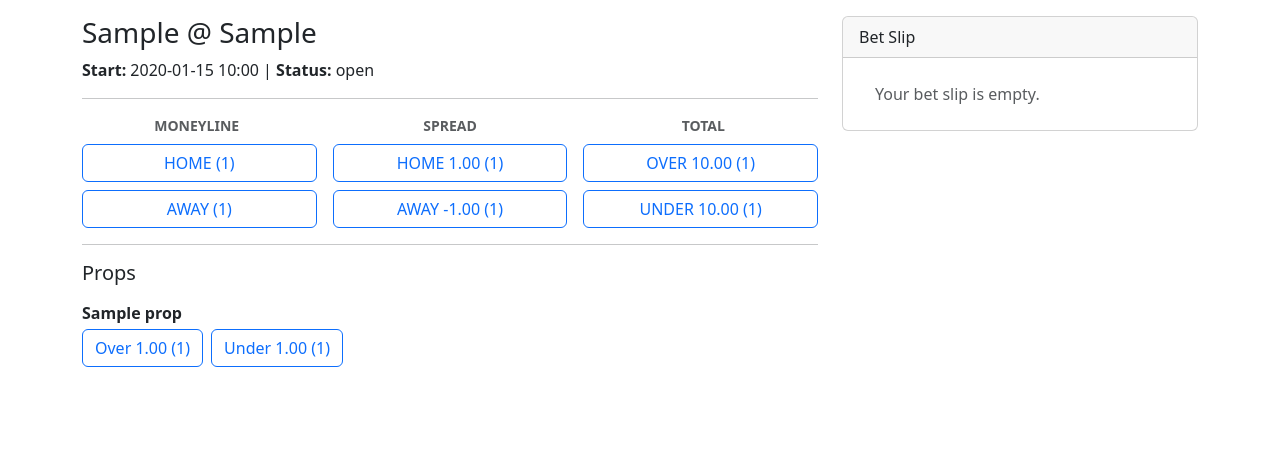
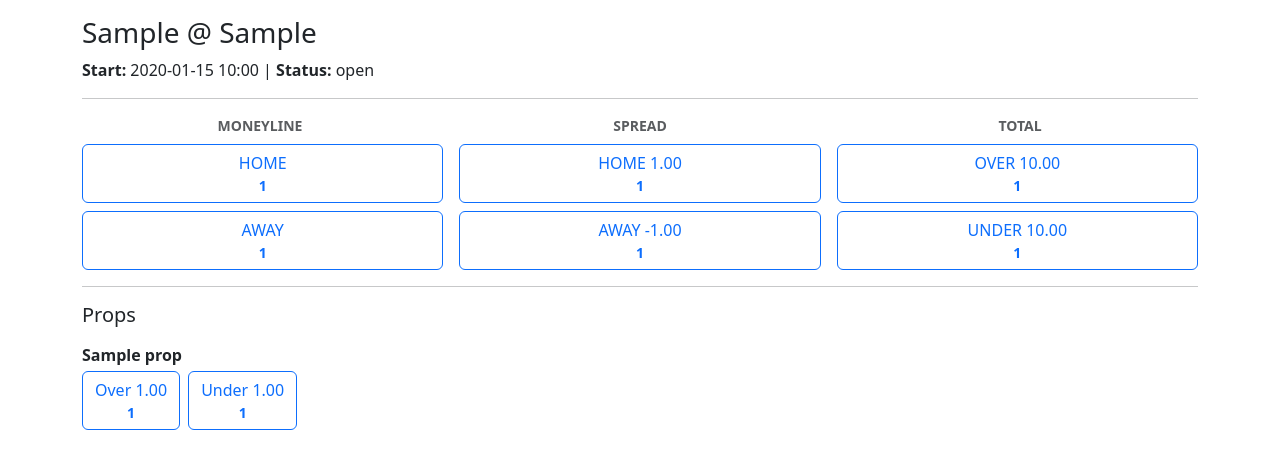
Before and after one commit to Viizorr/CFB26_Fakebook, a Flask app: page /game/1 in a window 1280 px wide. Shown: the part 64-533 px from the top of the page. Run offline with Flask 3, Linux system fonts and the light colour scheme; a user stored in the database is signed in; tables that the repository leaves empty hold one stand-in row (values such as "Sample post").

Commit message:
updated game detail page UI

```diff
--- a/static/js/main.js
+++ b/static/js/main.js
@@ -1,20 +1,16 @@
 document.addEventListener('DOMContentLoaded', function () {
-    // Detect if we are on the game detail page by checking for the unique form ID
-    const detailsSlipForm = document.getElementById('details-slip-form');
+    // --- Global Bet Slip (Slide-up) Logic ---
+    const betSlipLegs = [];
+    const betSlipList = document.getElementById('bet-slip-legs'); // This should be for the global slip
+    const emptySlipMessage = document.getElementById('bet-slip-empty');
+    const betSlipFooter = document.getElementById('bet-slip-footer');
+    const betsJsonInput = document.getElementById('bets-json-input');
+    const betSlipForm = document.getElementById('bet-slip-form'); // Global form
+    const stakeInput = document.getElementById('stake'); // Global stake input
+    const riskAmountEl = document.getElementById('risk-amount'); // Global risk
+    const payoutAmountEl = document.getElementById('payout-amount'); // Global payout
 
-    if (detailsSlipForm) {
-        /***************************************************
-         * LOGIC FOR THE GAME DETAIL PAGE STATIC BET SLIP
-         ***************************************************/
-        const betSlip = []; // Will only ever hold 0 or 1 bet
     const oddsButtons = document.querySelectorAll('.js-odds-pick');
-        const slipLegsList = document.getElementById('details-slip-legs');
-        const slipEmptyMsg = document.getElementById('details-slip-empty');
-        const slipFooter = document.getElementById('details-slip-footer');
-        const stakeInput = document.getElementById('details-stake-input');
-        const betsJsonInput = document.getElementById('details-bets-json-input');
-        const riskAmountEl = document.getElementById('details-risk-amount');
-        const payoutAmountEl = document.getElementById('details-payout-amount');
 
     function calculateAmericanPayout(stake, price) {
         const stakeF = parseFloat(stake);
@@ -32,20 +28,127 @@ document.addEventListener('DOMContentLoaded', function () {
         return stakeF + profit;
     }
 
-        function renderDetailsSlip() {
-            // Clear list
-            slipLegsList.innerHTML = '';
+    function updateGlobalCalculation() {
+        const stake = parseFloat(stakeInput.value) || 0;
+        let payout = 0;
 
-            if (betSlip.length === 0) {
-                slipLegsList.appendChild(slipEmptyMsg);
-                slipFooter.style.display = 'none';
-                stakeInput.value = '';
+        if (betSlipLegs.length === 1) { // Single bet logic
+            const price = betSlipLegs[0].price;
+            payout = calculateAmericanPayout(stake, price);
+        } else if (betSlipLegs.length > 1) { // Parlay logic
+            let totalOdds = 1;
+            for (const leg of betSlipLegs) {
+                const price = parseInt(leg.price, 10);
+                if (price > 0) {
+                    totalOdds *= (price / 100) + 1;
                 } else {
-                const leg = betSlip[0];
+                    totalOdds *= (100 / Math.abs(price)) + 1;
+                }
+            }
+            payout = stake * totalOdds;
+        }
+
+        riskAmountEl.textContent = `$${stake.toFixed(2)}`;
+        payoutAmountEl.textContent = `$${payout.toFixed(2)}`;
+
+        // Update form action based on single or parlay
+        if (betSlipLegs.length > 1) {
+            betSlipForm.querySelector('button[type="submit"]').textContent = 'Submit Parlay';
+        } else {
+            betSlipForm.querySelector('button[type="submit"]').textContent = 'Place Bet';
+        }
+    }
+
+
+    function renderBetSlip() {
+        if (!betSlipList || !emptySlipMessage || !betSlipFooter || !betsJsonInput) {
+            console.error("Bet slip elements not found. Global bet slip may be missing from base.html.");
+            return; // Gracefully exit if elements aren't present
+        }
+
+        // Clear current slip
+        betSlipList.innerHTML = '';
+
+        if (betSlipLegs.length === 0) {
+            betSlipList.appendChild(emptySlipMessage);
+            betSlipFooter.style.display = 'none';
+            stakeInput.value = ''; // Clear stake when slip is empty
+        } else {
+            betSlipLegs.forEach(leg => {
                 const li = document.createElement('li');
                 li.className = 'list-group-item d-flex justify-content-between align-items-center';
                 li.innerHTML = `
                     <span>${leg.label} <strong>(${leg.price})</strong></span>
                     <button class="btn-close" data-remove-id="${leg.betId}"></button>
                 `;
-                slipLeg
+                betSlipList.appendChild(li);
+            });
+            betSlipFooter.style.display = 'block';
+        }
+
+        // Update hidden input for form submission
+        betsJsonInput.value = JSON.stringify(betSlipLegs.map(leg => ({
+            gameId: leg.gameId,
+            propId: leg.propId,
+            betType: leg.betType,
+            selection: leg.selection,
+            price: leg.price,
+            line: leg.line,
+        })));
+
+        // Always update calculation when slip changes
+        updateGlobalCalculation();
+    }
+
+    oddsButtons.forEach(button => {
+        button.addEventListener('click', function () {
+            const betId = this.dataset.betId;
+            const existingIndex = betSlipLegs.findIndex(leg => leg.betId === betId);
+
+            if (existingIndex > -1) {
+                // Bet already in slip, remove it
+                betSlipLegs.splice(existingIndex, 1);
+                this.classList.remove('active');
+            } else {
+                // Add new bet to slip
+                betSlipLegs.push({
+                    betId: betId,
+                    gameId: this.dataset.gameId,
+                    propId: this.dataset.propId || null,
+                    betType: this.dataset.betType,
+                    selection: this.dataset.selection,
+                    label: this.dataset.label,
+                    price: this.dataset.price,
+                    line: this.dataset.line || null,
+                });
+                this.classList.add('active');
+            }
+            renderBetSlip();
+        });
+    });
+
+    if (betSlipList) { // Check if betSlipList exists before adding listener
+        betSlipList.addEventListener('click', function(e) {
+            if (e.target.matches('[data-remove-id]')) {
+                const betIdToRemove = e.target.dataset.removeId;
+                const indexToRemove = betSlipLegs.findIndex(leg => leg.betId === betIdToRemove);
+                if (indexToRemove > -1) {
+                    betSlipLegs.splice(indexToRemove, 1);
+                    // Deactivate the corresponding button
+                    const buttonToDeactivate = document.querySelector(`[data-bet-id="${betIdToRemove}"]`);
+                    if (buttonToDeactivate) {
+                        buttonToDeactivate.classList.remove('active');
+                    }
+                    renderBetSlip();
+                }
+            }
+        });
+    }
+
+    if (stakeInput) { // Add listener for stake input changes
+        stakeInput.addEventListener('input', updateGlobalCalculation);
+    }
+
+    // Initial render
+    renderBetSlip();
+});
--- a/templates/game_detail.html
+++ b/templates/game_detail.html
@@ -2,7 +2,7 @@
 {% block content %}
 
 <div class="row">
-    <div class="col-md-8">
+    <div class="col-md-12">
         <h3>{{ game.away_team }} @ {{ game.home_team }}</h3>
         <p><strong>Start:</strong> {{ game.start_time.strftime('%Y-%m-%d %H:%M') }} | <strong>Status:</strong> {{ game.status }}</p>
         <hr>
@@ -17,20 +17,38 @@
             <div class="row g-3">
                 <div class="col-md-4 d-grid gap-2">
                     {% if game.ml_home is not none %}
-                    <button class="btn btn-outline-primary js-odds-pick" data-bet-id="g{{ game.id }}-ml-h" data-game-id="{{ game.id }}" data-bet-type="ML" data-selection="HOME" data-price="{{ game.ml_home }}" data-label="{{ game.home_team }} ML">HOME ({{ game.ml_home }})</button>
-                    <button class="btn btn-outline-primary js-odds-pick" data-bet-id="g{{ game.id }}-ml-a" data-game-id="{{ game.id }}" data-bet-type="ML" data-selection="AWAY" data-price="{{ game.ml_away }}" data-label="{{ game.away_team }} ML">AWAY ({{ game.ml_away }})</button>
+                    <button class="btn btn-outline-primary js-odds-pick" data-bet-id="g{{ game.id }}-ml-h" data-game-id="{{ game.id }}" data-bet-type="ML" data-selection="HOME" data-price="{{ game.ml_home }}" data-label="{{ game.home_team }} ML">
+                        <div>HOME</div>
+                        <div class="small fw-semibold">{{ game.ml_home }}</div>
+                    </button>
+                    <button class="btn btn-outline-primary js-odds-pick" data-bet-id="g{{ game.id }}-ml-a" data-game-id="{{ game.id }}" data-bet-type="ML" data-selection="AWAY" data-price="{{ game.ml_away }}" data-label="{{ game.away_team }} ML">
+                        <div>AWAY</div>
+                        <div class="small fw-semibold">{{ game.ml_away }}</div>
+                    </button>
                     {% endif %}
                 </div>
                 <div class="col-md-4 d-grid gap-2">
                     {% if game.spread_line is not none %}
-                    <button class="btn btn-outline-primary js-odds-pick" data-bet-id="g{{ game.id }}-s-h" data-game-id="{{ game.id }}" data-bet-type="SPREAD" data-selection="HOME" data-price="{{ game.spread_home_odds }}" data-line="{{ game.spread_line }}" data-label="{{ game.home_team }} {{ game.spread_line }}">HOME {{ game.spread_line }} ({{ game.spread_home_odds }})</button>
-                    <button class="btn btn-outline-primary js-odds-pick" data-bet-id="g{{ game.id }}-s-a" data-game-id="{{ game.id }}" data-bet-type="SPREAD" data-selection="AWAY" data-price="{{ game.spread_away_odds }}" data-line="{{ -game.spread_line }}" data-label="{{ game.away_team }} {{ -game.spread_line if game.spread_line > 0 else game.spread_line|abs }}">AWAY {% set awayspread = -game.spread_line %}{{ '+' if awayspread > 0 else '' }}{{ awayspread }} ({{ game.spread_away_odds }})</button>
+                    <button class="btn btn-outline-primary js-odds-pick" data-bet-id="g{{ game.id }}-s-h" data-game-id="{{ game.id }}" data-bet-type="SPREAD" data-selection="HOME" data-price="{{ game.spread_home_odds }}" data-line="{{ game.spread_line }}" data-label="{{ game.home_team }} {{ game.spread_line }}">
+                        <div>HOME {{ game.spread_line }}</div>
+                        <div class="small fw-semibold">{{ game.spread_home_odds }}</div>
+                    </button>
+                    <button class="btn btn-outline-primary js-odds-pick" data-bet-id="g{{ game.id }}-s-a" data-game-id="{{ game.id }}" data-bet-type="SPREAD" data-selection="AWAY" data-price="{{ game.spread_away_odds }}" data-line="{{ -game.spread_line }}" data-label="{{ game.away_team }} {{ -game.spread_line if game.spread_line > 0 else game.spread_line|abs }}">
+                        <div>AWAY {% set awayspread = -game.spread_line %}{{ '+' if awayspread > 0 else '' }}{{ awayspread }}</div>
+                        <div class="small fw-semibold">{{ game.spread_away_odds }}</div>
+                    </button>
                     {% endif %}
                 </div>
                 <div class="col-md-4 d-grid gap-2">
                     {% if game.total_points is not none %}
-                    <button class="btn btn-outline-primary js-odds-pick" data-bet-id="g{{ game.id }}-t-o" data-game-id="{{ game.id }}" data-bet-type="TOTAL" data-selection="OVER" data-price="{{ game.over_odds }}" data-line="{{ game.total_points }}" data-label="Over {{ game.total_points }}">OVER {{ game.total_points }} ({{ game.over_odds }})</button>
-                    <button class="btn btn-outline-primary js-odds-pick" data-bet-id="g{{ game.id }}-t-u" data-game-id="{{ game.id }}" data-bet-type="TOTAL" data-selection="UNDER" data-price="{{ game.under_odds }}" data-line="{{ game.total_points }}" data-label="Under {{ game.total_points }}">UNDER {{ game.total_points }} ({{ game.under_odds }})</button>
+                    <button class="btn btn-outline-primary js-odds-pick" data-bet-id="g{{ game.id }}-t-o" data-game-id="{{ game.id }}" data-bet-type="TOTAL" data-selection="OVER" data-price="{{ game.over_odds }}" data-line="{{ game.total_points }}" data-label="Over {{ game.total_points }}">
+                        <div>OVER {{ game.total_points }}</div>
+                        <div class="small fw-semibold">{{ game.over_odds }}</div>
+                    </button>
+                    <button class="btn btn-outline-primary js-odds-pick" data-bet-id="g{{ game.id }}-t-u" data-game-id="{{ game.id }}" data-bet-type="TOTAL" data-selection="UNDER" data-price="{{ game.under_odds }}" data-line="{{ game.total_points }}" data-label="Under {{ game.total_points }}">
+                        <div>UNDER {{ game.total_points }}</div>
+                        <div class="small fw-semibold">{{ game.under_odds }}</div>
+                    </button>
                     {% endif %}
                 </div>
             </div>
@@ -41,8 +59,14 @@
             {% for p in game.props if p.status != 'closed' %}
                 <div class="fw-semibold">{{ p.name }}</div>
                 <div class="d-flex gap-2 mt-1 mb-3">
-                    <button class="btn btn-outline-primary js-odds-pick" data-bet-id="p{{ p.id }}-ou-o" data-game-id="{{ p.game_id }}" data-prop-id="{{ p.id }}" data-bet-type="PROP" data-selection="OVER" data-price="{{ p.over_odds }}" data-line="{{ p.line }}" data-label="{{ p.name }} Over {{ p.line }}">Over {{ '%.2f'|format(p.line) }} ({{ p.over_odds }})</button>
-                    <button class="btn btn-outline-primary js-odds-pick" data-bet-id="p{{ p.id }}-ou-u" data-game-id="{{ p.game_id }}" data-prop-id="{{ p.id }}" data-bet-type="PROP" data-selection="UNDER" data-price="{{ p.under_odds }}" data-line="{{ p.line }}" data-label="{{ p.name }} Under {{ p.line }}">Under {{ '%.2f'|format(p.line) }} ({{ p.under_odds }})</button>
+                    <button class="btn btn-outline-primary js-odds-pick" data-bet-id="p{{ p.id }}-ou-o" data-game-id="{{ p.game_id }}" data-prop-id="{{ p.id }}" data-bet-type="PROP" data-selection="OVER" data-price="{{ p.over_odds }}" data-line="{{ p.line }}" data-label="{{ p.name }} Over {{ p.line }}">
+                        <div>Over {{ '%.2f'|format(p.line) }}</div>
+                        <div class="small fw-semibold">{{ p.over_odds }}</div>
+                    </button>
+                    <button class="btn btn-outline-primary js-odds-pick" data-bet-id="p{{ p.id }}-ou-u" data-game-id="{{ p.game_id }}" data-prop-id="{{ p.id }}" data-bet-type="PROP" data-selection="UNDER" data-price="{{ p.under_odds }}" data-line="{{ p.line }}" data-label="{{ p.name }} Under {{ p.line }}">
+                        <div>Under {{ '%.2f'|format(p.line) }}</div>
+                        <div class="small fw-semibold">{{ p.under_odds }}</div>
+                    </button>
                 </div>
             {% endfor %}
             {% endif %}
@@ -51,41 +75,5 @@
             <p class="text-muted">Betting is closed for this game.</p>
         {% endif %}
     </div>
-
-    <div class="col-md-4">
-        <div class="card">
-            <div class="card-header">
-                Bet Slip
-            </div>
-            <div class="card-body">
-                <form action="{{ url_for('place_bet') }}" method="POST" id="details-slip-form">
-                    <ul class="list-group list-group-flush" id="details-slip-legs">
-                        <li class="list-group-item text-muted" id="details-slip-empty">Your bet slip is empty.</li>
-                    </ul>
-                    <div id="details-slip-footer" class="mt-3" style="display: none;">
-                        <input type="hidden" name="bets" id="details-bets-json-input">
-                        <label for="details-stake-input" class="form-label">Stake</label>
-                        <div class="input-group">
-                            <span class="input-group-text">$</span>
-                            <input type="number" name="stake" id="details-stake-input" class="form-control" required step="0.01" min="0.01">
-                        </div>
-
-                        <div class="d-flex justify-content-between mt-2 text-muted">
-                            <span>Risk</span>
-                            <span id="details-risk-amount">$0.00</span>
-                        </div>
-                        <div class="d-flex justify-content-between fw-semibold">
-                            <span>Payout</span>
-                            <span id="details-payout-amount">$0.00</span>
-                        </div>
-
-                        <div class="d-grid mt-3">
-                            <button type="submit" class="btn btn-success">Place Bet</button>
-                        </div>
-                    </div>
-                </form>
-            </div>
-        </div>
-    </div>
 </div>
 {% endblock %}
```
Lines whose indentation alone changed are shown as unchanged.
